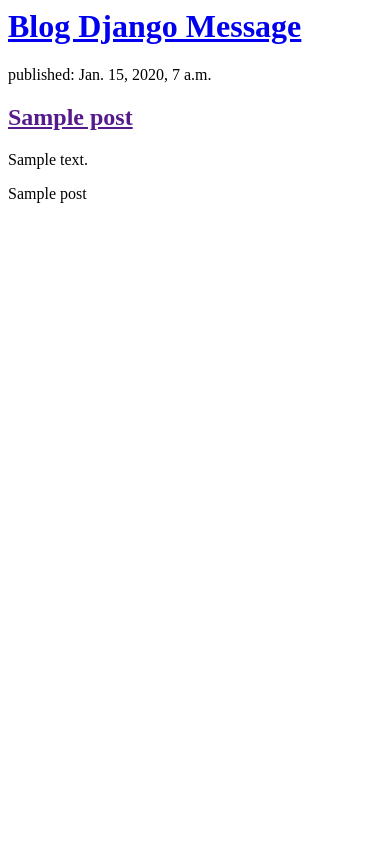
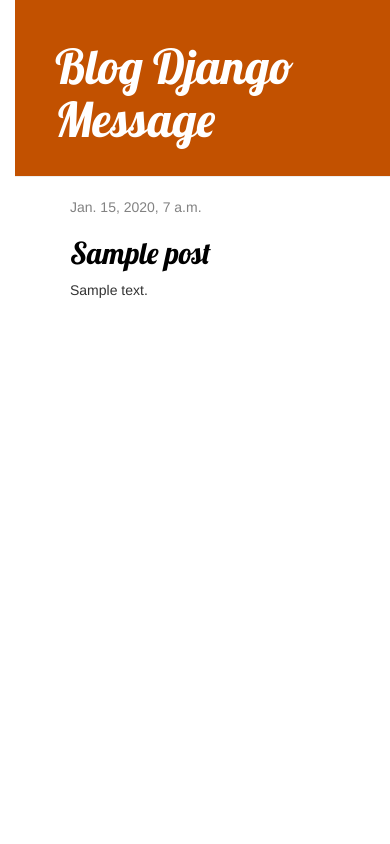
Before and after one commit to Daniel-brito/blogDjango, a Django app: page / in a window 390 px wide. Run offline with Django 3.2, Linux system fonts and the light colour scheme; tables that the repository leaves empty hold one stand-in row (values such as "Sample post"); some libraries are stand-ins or nearby versions.

Commit message:
add view, template e CSS

```diff
--- /dev/null
+++ b/blog/static/css/blog.css
@@ -0,0 +1,55 @@
+h1 a, h2 a {
+    color: #C25100;
+    font-family: 'Lobster';
+   }
+
+body {
+    padding-left: 15px;
+}
+
+.page-header {
+    background-color: #C25100;
+    margin-top: 0;
+    padding: 20px 20px 20px 40px;
+}
+
+.page-header h1, .page-header h1 a, .page-header h1 a:visited, .page-header h1 a:active {
+    color: #ffffff;
+    font-size: 36pt;
+    text-decoration: none;
+}
+
+.content {
+    margin-left: 40px;
+}
+
+h1, h2, h3, h4 {
+    font-family: 'Lobster', cursive;
+}
+
+.date {
+    color: #828282;
+}
+
+.save {
+    float: right;
+}
+
+.post-form textarea, .post-form input {
+    width: 100%;
+}
+
+.top-menu, .top-menu:hover, .top-menu:visited {
+    color: #ffffff;
+    float: right;
+    font-size: 26pt;
+    margin-right: 20px;
+}
+
+.post {
+    margin-bottom: 70px;
+}
+
+.post h2 a, .post h2 a:visited {
+    color: #000000;
+}
--- /dev/null
+++ b/blog/templates/blog/base.html
@@ -0,0 +1,24 @@
+{% load static %}
+<html>
+    <head>
+        <title>Blog Django Message</title>
+        <link rel="stylesheet" href="//maxcdn.bootstrapcdn.com/bootstrap/3.2.0/css/bootstrap.min.css">
+        <link rel="stylesheet" href="//maxcdn.bootstrapcdn.com/bootstrap/3.2.0/css/bootstrap-theme.min.css">
+        <link rel="stylesheet" href="{% static 'css/blog.css' %}">
+        <link href="//fonts.googleapis.com/css?family=Lobster&subset=latin,latin-ext" rel="stylesheet" type="text/css">
+
+    </head>
+    <body>
+        <div class="page-header">
+            <h1><a href="/">Blog Django Message</a></h1>
+        </div>
+        <div class="content container">
+            <div class="row">
+                <div class="col-md-8">
+                {% block content %}
+                {% endblock %}
+                </div>
+            </div>
+        </div>
+    </body>
+</html>
--- a/blog/templates/blog/post_list.html
+++ b/blog/templates/blog/post_list.html
@@ -1,20 +1,13 @@
-<html>
-    <head>
-        <title>Blog Django Message</title>
-    </head>
-    <body>
-        <div>
-            <h1><a href="/">Blog Django Message</a></h1>
+{% extends 'blog/base.html' %}
+
+{% block content %}
+{% for post in posts %}
+    <div class="post">
+        <div class="date">
+            {{ post.published_date }}
         </div>
-
-      {% for post in posts %}
-        <div>
-            <p>published: {{ post.published_date }}</p>
-            <h2><a href="">{{ post.title }}</a></h2>
-            <p>{{ post.text|linebreaksbr }}</p>
-        </div>
-            {{ post }}
-       {% endfor %}
-
-    </body>
-</html>
+        <h2><a href="{% url 'post_detail' pk=post.pk %}">{{ post.title }}</a></h2>
+        <p>{{ post.text|linebreaksbr }}</p>
+    </div>
+{% endfor %}
+{% endblock %}
--- a/blog/urls.py
+++ b/blog/urls.py
@@ -5,4 +5,5 @@
 urlpatterns = [
     #alterando //127.0.0.1:8000 para views.post_list
     path('', views.post_list, name='post_list'),
+    path('post/<int:pk>/', views.post_detail, name='post_detail'),
 ]
--- a/blog/views.py
+++ b/blog/views.py
@@ -2,8 +2,14 @@
 from django.utils import timezone
 #importando models.py
 from .models import Post
+from django.shortcuts import render, get_object_or_404
 
 def post_list(request):
     posts = Post.objects.filter(published_date__lte=timezone.now()).order_by('published_date')
     #resposta da requisição
     return render(request, 'blog/post_list.html', {'posts': posts})
+
+
+def post_detail(request, pk):
+    post = get_object_or_404(Post, pk=pk)
+    return render(request, 'blog/post_detail.html', {'post': post})
```
Also changed, not shown: blog/templates/blog/post_detail.html (added, +13 -0 lines).
